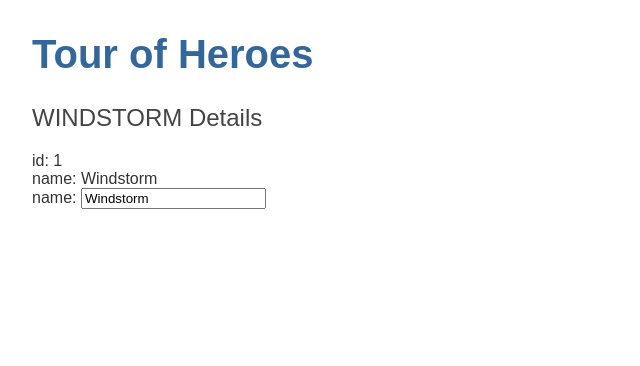
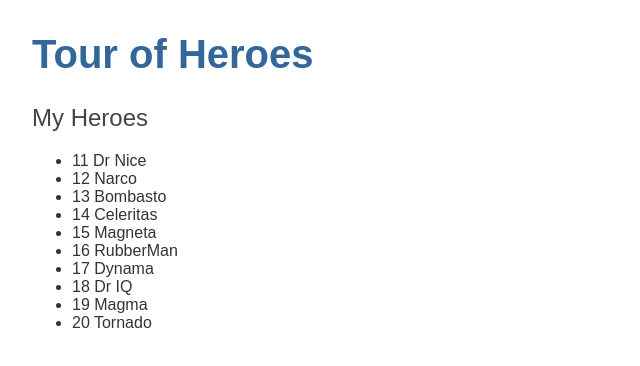
Before and after one commit to bozsum/angular-tour-of-heroes, an Angular app: page / in a window 1280 px wide. Shown: the top 366 px of the page, without its empty margins (0-640 px from the left). Built offline with nearby package versions, Linux system fonts and the light colour scheme.

Commit message:
display heroes list with ngFor

```diff
--- a/src/app/heroes/heroes.component.html
+++ b/src/app/heroes/heroes.component.html
@@ -1,10 +1,6 @@
-<h2>{{hero.name | uppercase}} Details</h2>
-<div><span>id: </span>{{hero.id}}</div>
-<div><span>name: </span>{{hero.name}}</div>
-
-
-<div>
-  <label>name:
-    <input [(ngModel)]="hero.name" placeholder="name"/>
-  </label>
-</div>
+<h2>My Heroes</h2>
+<ul class="heroes">
+  <li *ngFor="let hero of heroes">
+    <span class="badge">{{hero.id}}</span> {{hero.name}}
+  </li>
+</ul>
--- a/src/app/heroes/heroes.component.ts
+++ b/src/app/heroes/heroes.component.ts
@@ -1,5 +1,6 @@
 import { Component, OnInit } from '@angular/core';
 import { Hero } from '../hero';
+import { HEROES } from '../mock-heroes';
 
 @Component({
   selector: 'app-heroes',
@@ -7,10 +8,7 @@
   styleUrls: ['./heroes.component.css']
 })
 export class HeroesComponent implements OnInit {
-  hero: Hero = {
-    id: 1,
-    name: 'Windstorm'
-  };
+  heroes = HEROES;
 
   constructor() { }
 
--- /dev/null
+++ b/src/app/mock-heroes.ts
@@ -0,0 +1,14 @@
+import { Hero } from './hero';
+
+export const HEROES: Hero[] = [
+  { id: 11, name: 'Dr Nice' },
+  { id: 12, name: 'Narco' },
+  { id: 13, name: 'Bombasto' },
+  { id: 14, name: 'Celeritas' },
+  { id: 15, name: 'Magneta' },
+  { id: 16, name: 'RubberMan' },
+  { id: 17, name: 'Dynama' },
+  { id: 18, name: 'Dr IQ' },
+  { id: 19, name: 'Magma' },
+  { id: 20, name: 'Tornado' }
+];
```
